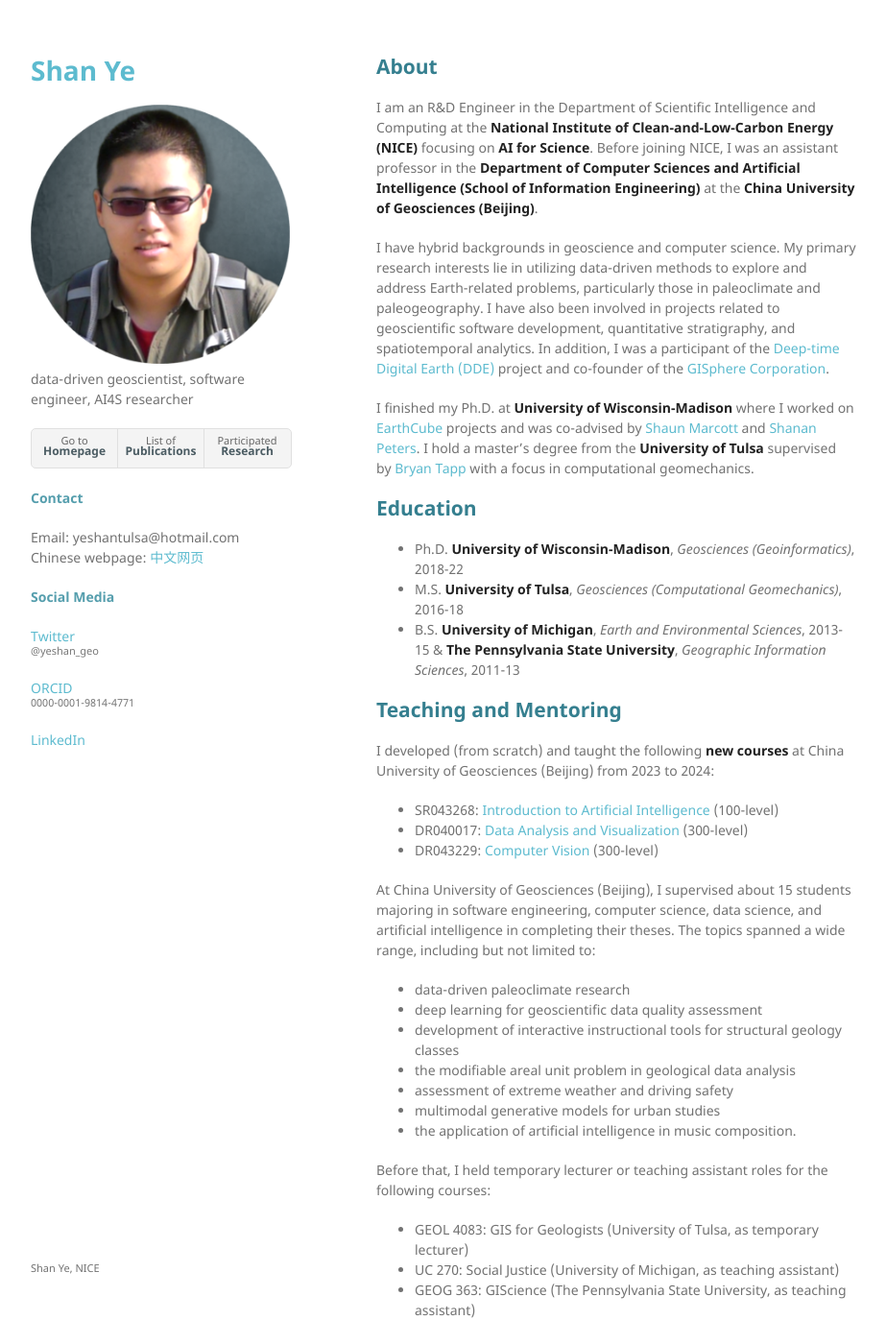
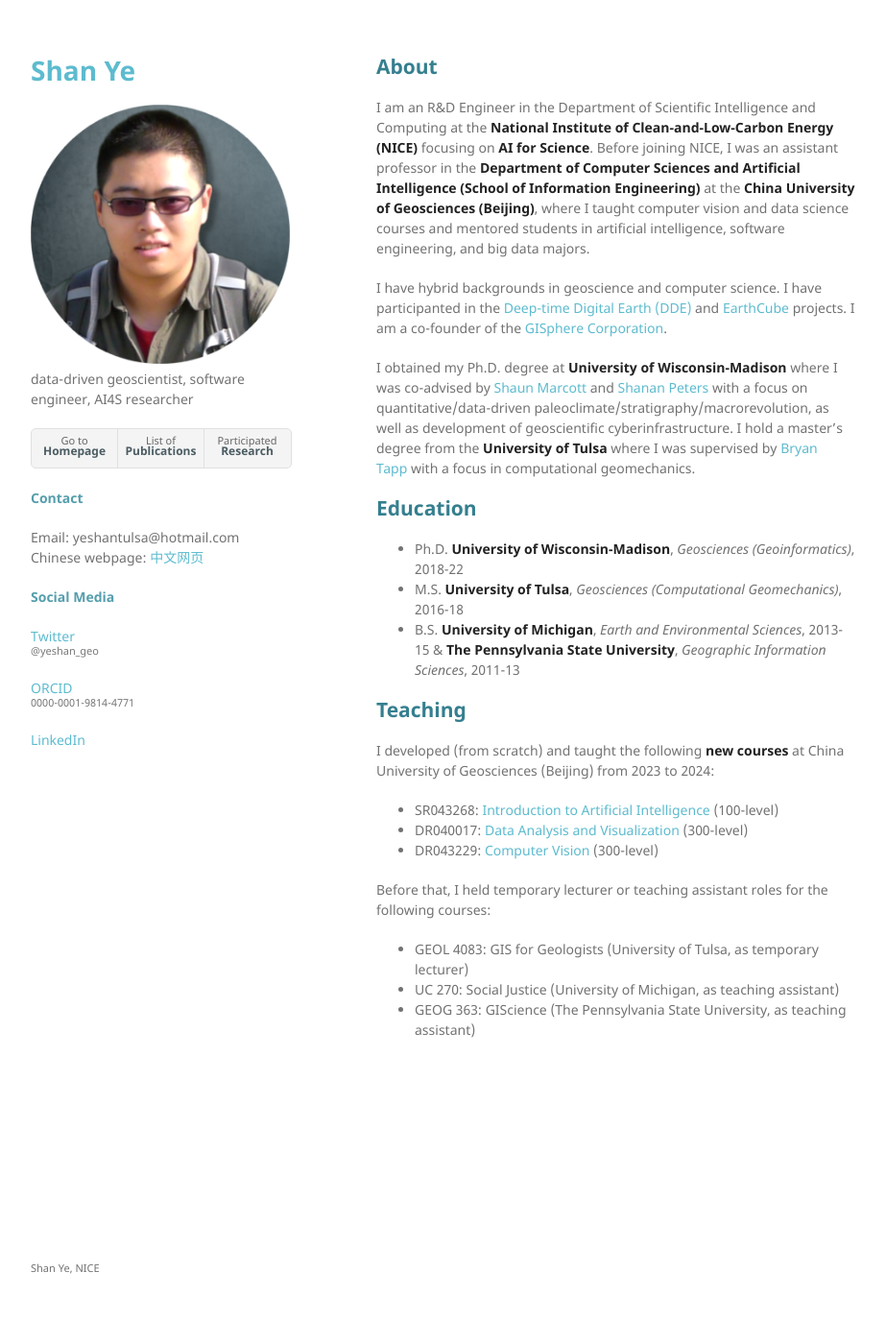
Before and after one commit to yeshan-geo/yeshan-geo.github.io, a Jekyll site: the page built from index.md, in a window 1280 px wide and 1400 px high. Shown: the whole window at 96% size, without its empty margins (178-1101 px from the left). Built offline with Jekyll 4.4.1, drawn with Linux system fonts in a browser that asks for light colours; our own code applies the rules of GitHub Pages for plain Markdown files.

Commit message:
Update index.md

```diff
--- a/index.md
+++ b/index.md
@@ -1,10 +1,10 @@
 ## About
 
-I am an R&D Engineer in the Department of Scientific Intelligence and Computing at the **National Institute of Clean-and-Low-Carbon Energy (NICE)** focusing on **AI for Science**. Before joining NICE, I was an assistant professor in the **Department of Computer Sciences and Artificial Intelligence (School of Information Engineering)** at the **China University of Geosciences (Beijing)**.
+I am an R&D Engineer in the Department of Scientific Intelligence and Computing at the **National Institute of Clean-and-Low-Carbon Energy (NICE)** focusing on **AI for Science**. Before joining NICE, I was an assistant professor in the **Department of Computer Sciences and Artificial Intelligence (School of Information Engineering)** at the **China University of Geosciences (Beijing)**, where I taught computer vision and data science courses and mentored students in artificial intelligence, software engineering, and big data majors.
 
-I have hybrid backgrounds in geoscience and computer science. My primary research interests lie in utilizing data-driven methods to explore and address Earth-related problems, particularly those in paleoclimate and paleogeography. I have also been involved in projects related to geoscientific software development, quantitative stratigraphy, and spatiotemporal analytics. In addition, I was a participant of the [Deep-time Digital Earth (DDE)](https://www.ddeworld.org/) project and co-founder of the [GISphere Corporation](https://gisphere.info/).
+I have hybrid backgrounds in geoscience and computer science. I have participanted in the [Deep-time Digital Earth (DDE)](https://www.ddeworld.org/) and [EarthCube](https://www.earthcube.org/) projects. I am a co-founder of the [GISphere Corporation](https://gisphere.info/).
 
-I finished my Ph.D. at **University of Wisconsin-Madison** where I worked on [EarthCube](https://www.earthcube.org/) projects and was co-advised by [Shaun Marcott](https://geoscience.wisc.edu/people/marcott-shaun/) and [Shanan Peters](http://strata.geology.wisc.edu/). I hold a master's degree from the **University of Tulsa** supervised by [Bryan Tapp](https://faculty.utulsa.edu/faculty/bryan-tapp/) with a focus in computational geomechanics.
+I obtained my Ph.D. degree at **University of Wisconsin-Madison** where I was co-advised by [Shaun Marcott](https://geoscience.wisc.edu/people/marcott-shaun/) and [Shanan Peters](http://strata.geology.wisc.edu/) with a focus on quantitative/data-driven paleoclimate/stratigraphy/macrorevolution, as well as development of geoscientific cyberinfrastructure. I hold a master's degree from the **University of Tulsa** where I was supervised by [Bryan Tapp](https://faculty.utulsa.edu/faculty/bryan-tapp/) with a focus in computational geomechanics.
 
 
 ## Education
@@ -13,7 +13,7 @@ I finished my Ph.D. at **University of Wisconsin-Madison** where I worked on [Ea
 - M.S. **University of Tulsa**, *Geosciences (Computational Geomechanics)*, 2016-18
 - B.S. **University of Michigan**, *Earth and Environmental Sciences*, 2013-15 & **The Pennsylvania State University**, *Geographic Information Sciences*, 2011-13
 
-## Teaching and Mentoring
+## Teaching
 
 I developed (from scratch) and taught the following **new courses** at China University of Geosciences (Beijing) from 2023 to 2024:
 
@@ -21,15 +21,6 @@ I developed (from scratch) and taught the following **new courses** at China Uni
 - DR040017: [Data Analysis and Visualization](https://yeshan-geo.github.io/pages/datavis) (300-level)
 - DR043229: [Computer Vision](https://yeshan-geo.github.io/pages/computer_vision) (300-level)
 
-At China University of Geosciences (Beijing), I supervised about 15 students majoring in software engineering, computer science, data science, and artificial intelligence in completing their theses. The topics spanned a wide range, including but not limited to:
-- data-driven paleoclimate research
-- deep learning for geoscientific data quality assessment
-- development of interactive instructional tools for structural geology classes
-- the modifiable areal unit problem in geological data analysis
-- assessment of extreme weather and driving safety
-- multimodal generative models for urban studies
-- the application of artificial intelligence in music composition.
-
 Before that, I held temporary lecturer or teaching assistant roles for the following courses:
 
 - GEOL 4083: GIS for Geologists (University of Tulsa, as temporary lecturer)
```
